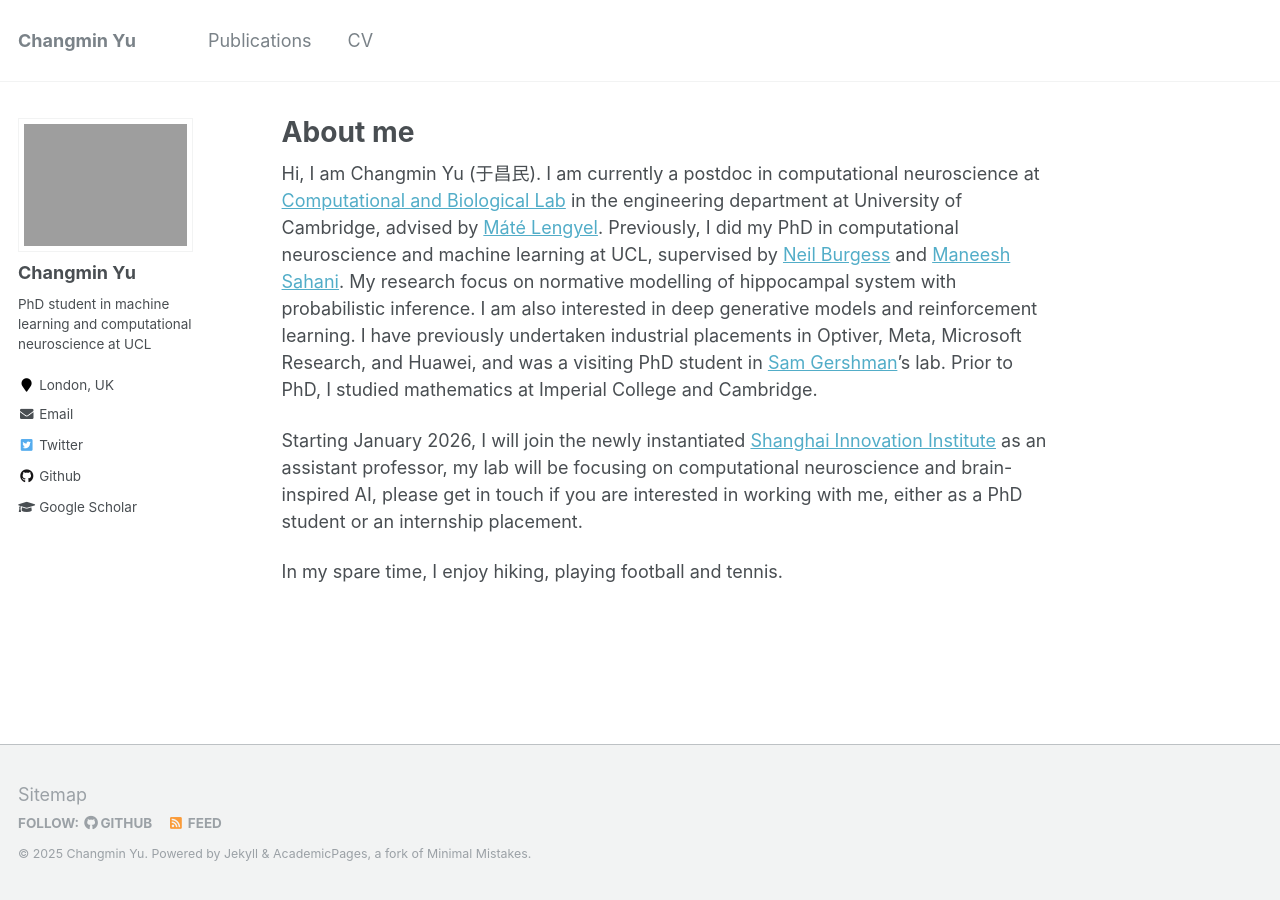
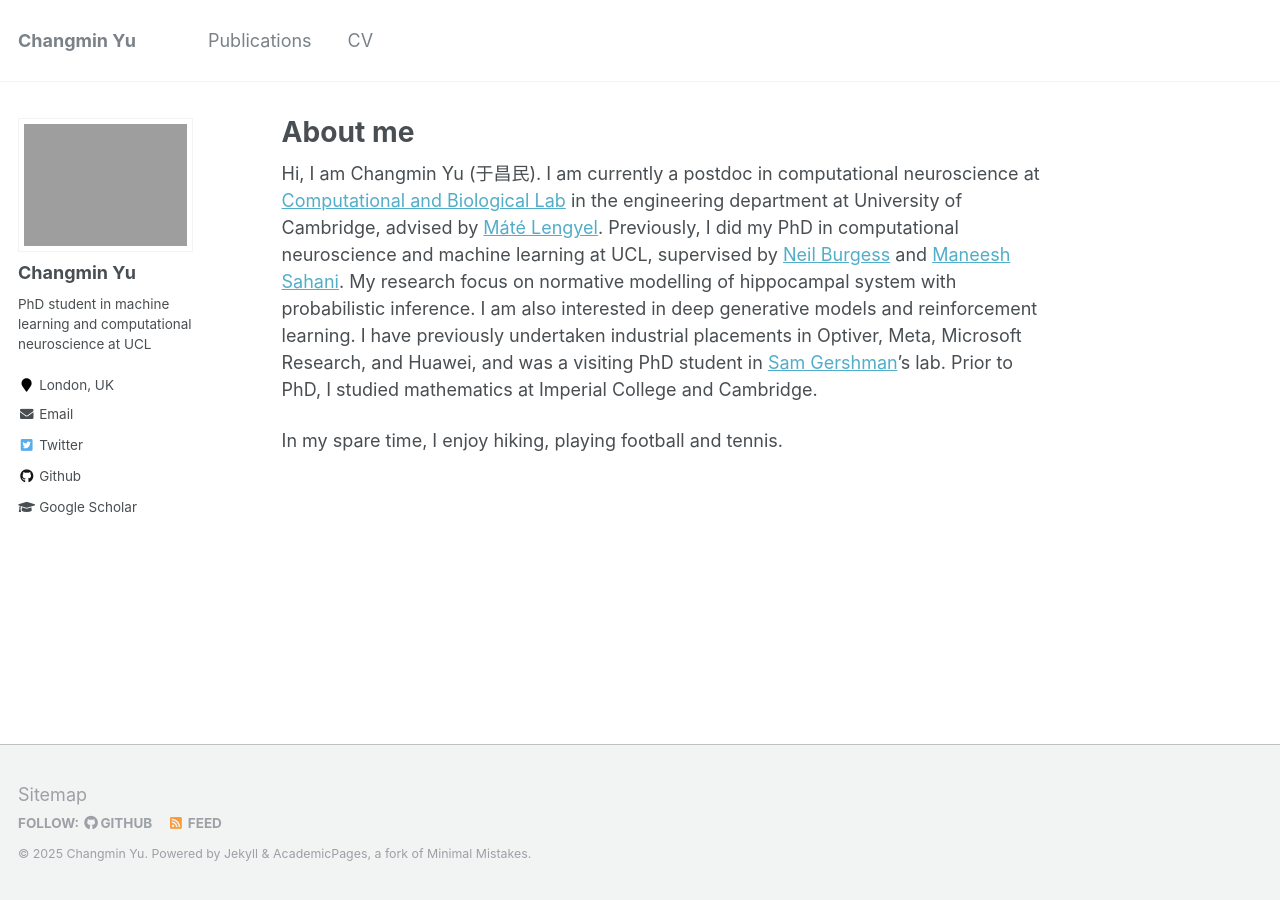
Before and after one commit to changmin-yu/changmin-yu.github.io, a Jekyll site: the page built from _pages/about.md, in a window 1280 px wide. Built offline with Jekyll 4.4.1, drawn with Linux system fonts in a browser that asks for light colours.

Commit message:
minor updates

```diff
--- a/_pages/about.md
+++ b/_pages/about.md
@@ -22,12 +22,6 @@ previously undertaken industrial placements in Optiver, Meta, Microsoft
 Research, and Huawei, and was a visiting PhD student in [Sam
 Gershman](https://gershmanlab.com/)'s lab. Prior to PhD, I studied mathematics
 at Imperial College and Cambridge.
-
-Starting January 2026, I will join the newly instantiated [Shanghai Innovation
-Institute](https://www.sii.edu.cn/) as an assistant professor, my lab will be
-focusing on computational neuroscience and brain-inspired AI, please get in
-touch if you are interested in working with me, either as a PhD student or an
-internship placement.
 
 In my spare time, I enjoy hiking, playing football and tennis.
 
```
